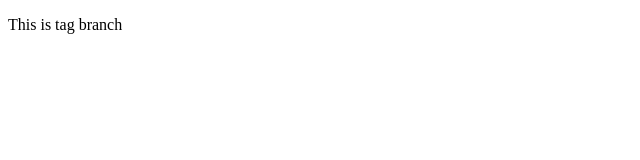
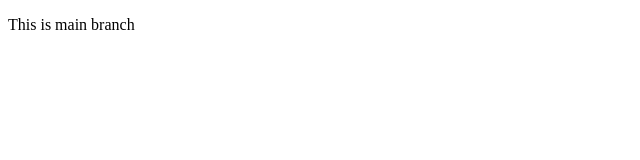
Before and after one commit to likhithv76/p1-demo, a plain HTML site: page index.html in a window 1280 px wide. Shown: the full height of the page, 0-640 px from the left. Drawn offline with Linux system fonts and the light colour scheme.

Commit message:
changed p tag

```diff
--- a/index.html
+++ b/index.html
@@ -6,6 +6,6 @@
     <title>Document</title>
 </head>
 <body>
-    <p>This is tag branch</p>
+    <p>This is main branch</p>
 </body>
 </html>
```
